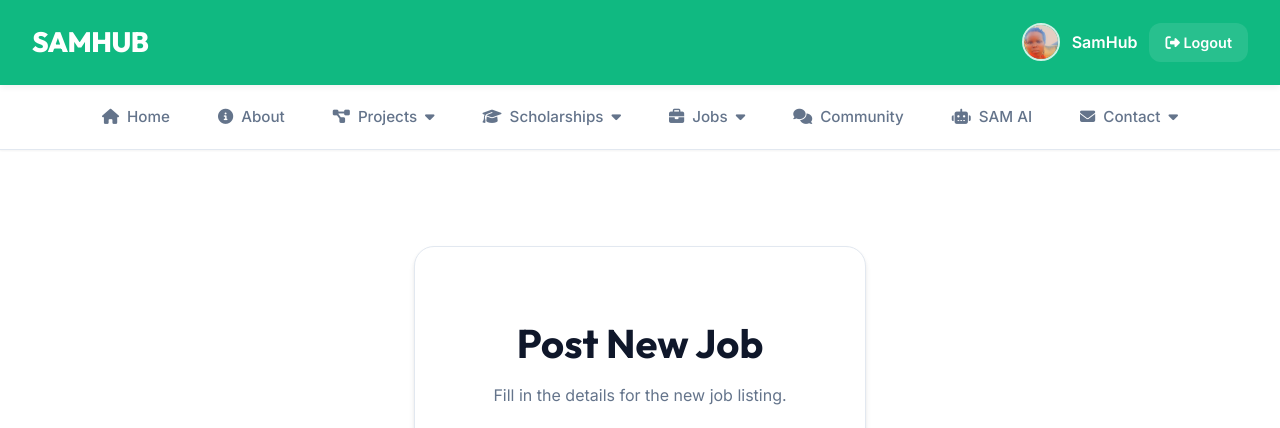
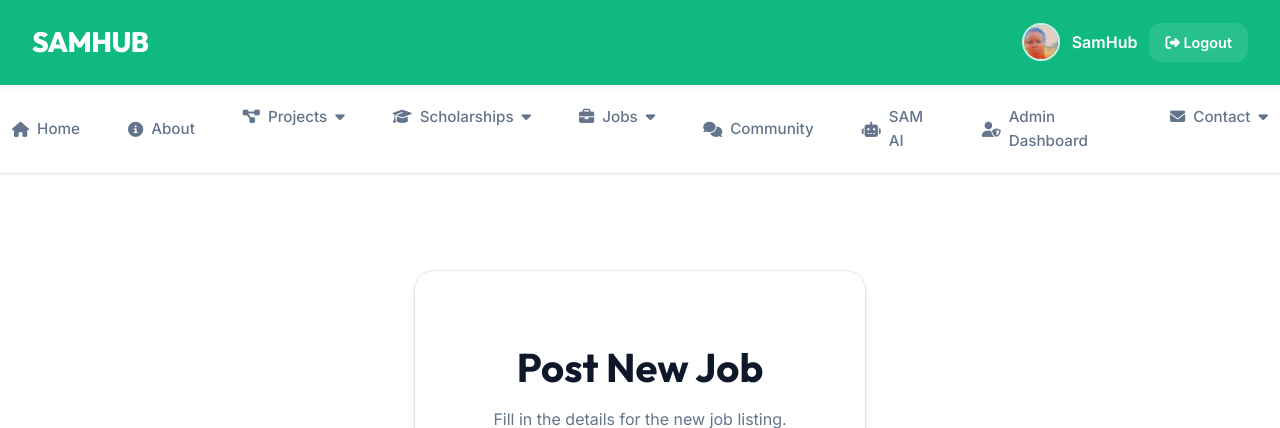
Before and after one commit to bayishimire/samuhubinfo-website, a Django app: page /jobs/add/ in a window 1280 px wide. Shown: the top 428 px of the page. Run offline with Django 5.2, Linux system fonts and the light colour scheme; a user stored in the database is signed in.

Commit message:
UI: Add dashboard links to navigation bar based on user role

```diff
--- a/templates/Login_System/base.html
+++ b/templates/Login_System/base.html
@@ -98,6 +98,20 @@
             class="{% if request.resolver_match.url_name == 'ai_chat_room' %}active{% endif %}">
             <i class="fas fa-robot"></i> SAM AI
         </a>
+
+        {% if user.is_authenticated %}
+        {% if user.user_type == 'Student' %}
+        <a href="{% url 'student_dashboard' %}"
+            class="{% if request.resolver_match.url_name == 'student_dashboard' %}active{% endif %}">
+            <i class="fas fa-user-graduate"></i> Student Dashboard
+        </a>
+        {% elif user.user_type == 'Admin' or user.is_superuser %}
+        <a href="{% url 'dashboard_admin' %}"
+            class="{% if request.resolver_match.url_name == 'dashboard_admin' %}active{% endif %}">
+            <i class="fas fa-user-shield"></i> Admin Dashboard
+        </a>
+        {% endif %}
+        {% endif %}
 
         <!-- Contact Dropdown -->
         <div class="nav-item contact-link">
```
